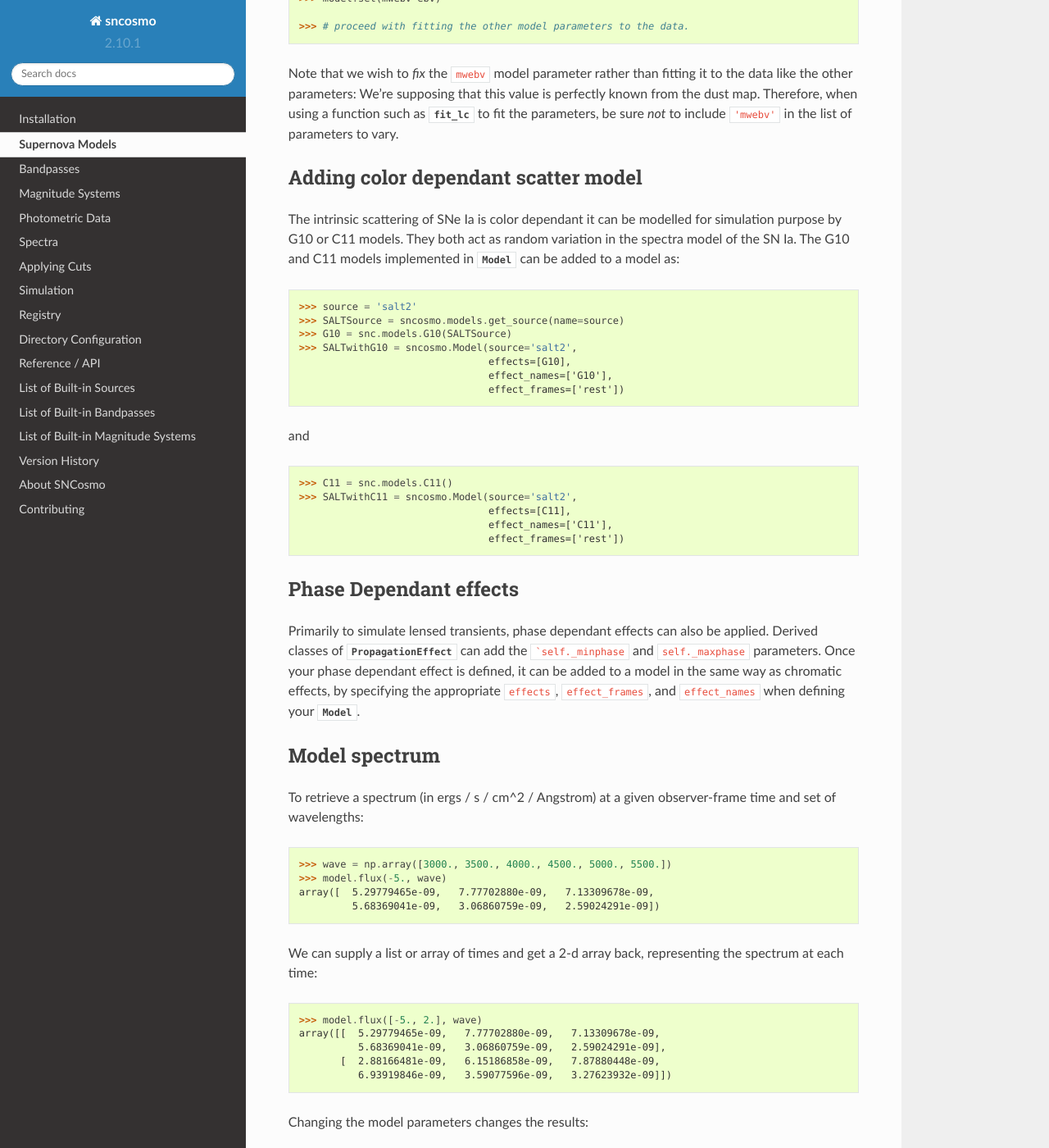
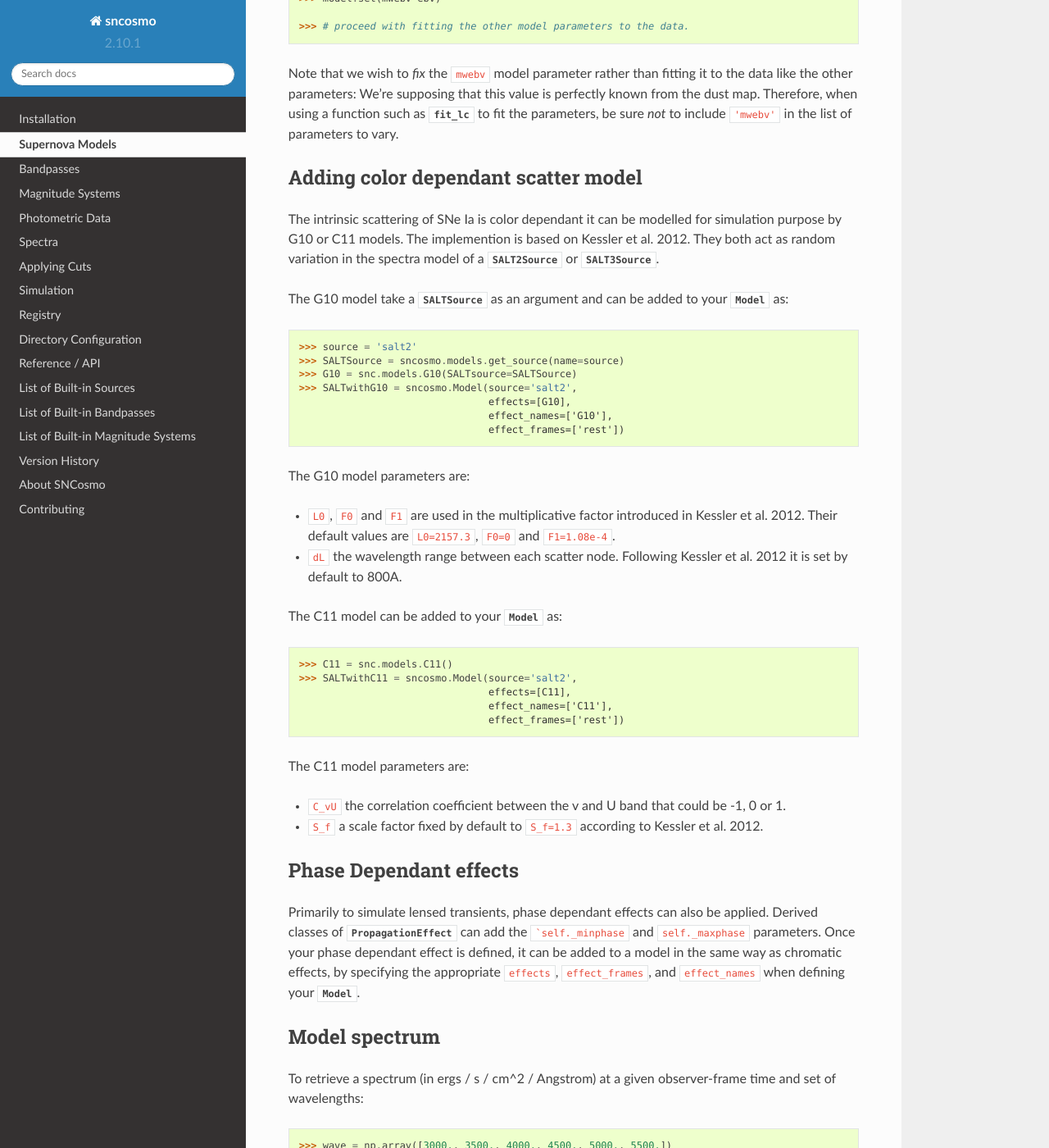
Before and after one commit to sncosmo/sncosmo, a Sphinx documentation site: the page built from docs/models.rst, in a window 1280 px wide and 1400 px high, scrolled down 5110 px. Shown: the whole window at 82% size. Built offline with Sphinx 7.4.7 and the Read the Docs theme 2.0.0, drawn with Linux system fonts in a browser that asks for light colours; pages that are not in the unit, such as notebooks, are missing from menus.

Commit message:
add doc for color dependant scatter

```diff
--- a/docs/models.rst
+++ b/docs/models.rst
@@ -250,18 +250,29 @@ Adding color dependant scatter model
 ====================================
 
 The intrinsic scattering of SNe Ia is color dependant it can be modelled for simulation purpose
-by G10 or C11 models. They both act as random variation in the spectra model of the SN Ia. The G10 and C11 models implemented in
-`~sncosmo.Model` can be added to a model as:
+by G10 or C11 models. The implemention is based on Kessler et al. 2012.
+They both act as random variation in the spectra model of a `~sncosmo.SALT2Source` or `~sncosmo.SALT3Source`.
+
+The G10 model take a `SALTSource` as an argument and can be added to your `~sncosmo.Model` as:
+
+.. code:: python
 
     >>> source = 'salt2'
     >>> SALTSource = sncosmo.models.get_source(name=source)
-    >>> G10 = snc.models.G10(SALTSource)
+    >>> G10 = snc.models.G10(SALTsource=SALTSource)
     >>> SALTwithG10 = sncosmo.Model(source='salt2',
                                     effects=[G10],
                                     effect_names=['G10'],
                                     effect_frames=['rest'])
 
-and
+The G10 model parameters are:
+
+* ``L0``, ``F0`` and ``F1`` are used in the multiplicative factor introduced in Kessler et al. 2012. Their default values are ``L0=2157.3``, ``F0=0`` and ``F1=1.08e-4``.
+* ``dL`` the wavelength range between each scatter node. Following Kessler et al. 2012 it is set by default to 800A.
+
+The C11 model can be added to your `~sncosmo.Model` as:
+
+.. code:: python
 
     >>> C11 = snc.models.C11()
     >>> SALTwithC11 = sncosmo.Model(source='salt2',
@@ -269,6 +280,10 @@ and
                                     effect_names=['C11'],
                                     effect_frames=['rest'])
 
+The C11 model parameters are:
+
+* ``C_vU`` the correlation coefficient between the v and U band that could be -1, 0 or 1.
+* ``S_f`` a scale factor fixed by default to ``S_f=1.3`` according to Kessler et al. 2012.
 
 
 
```
